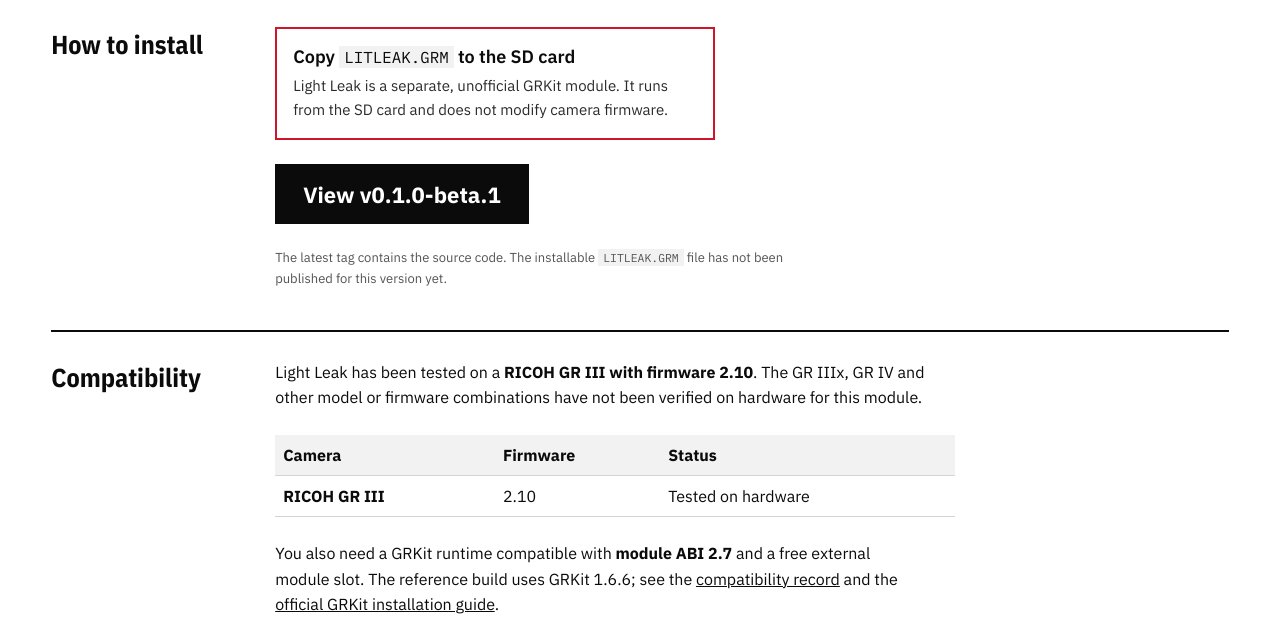
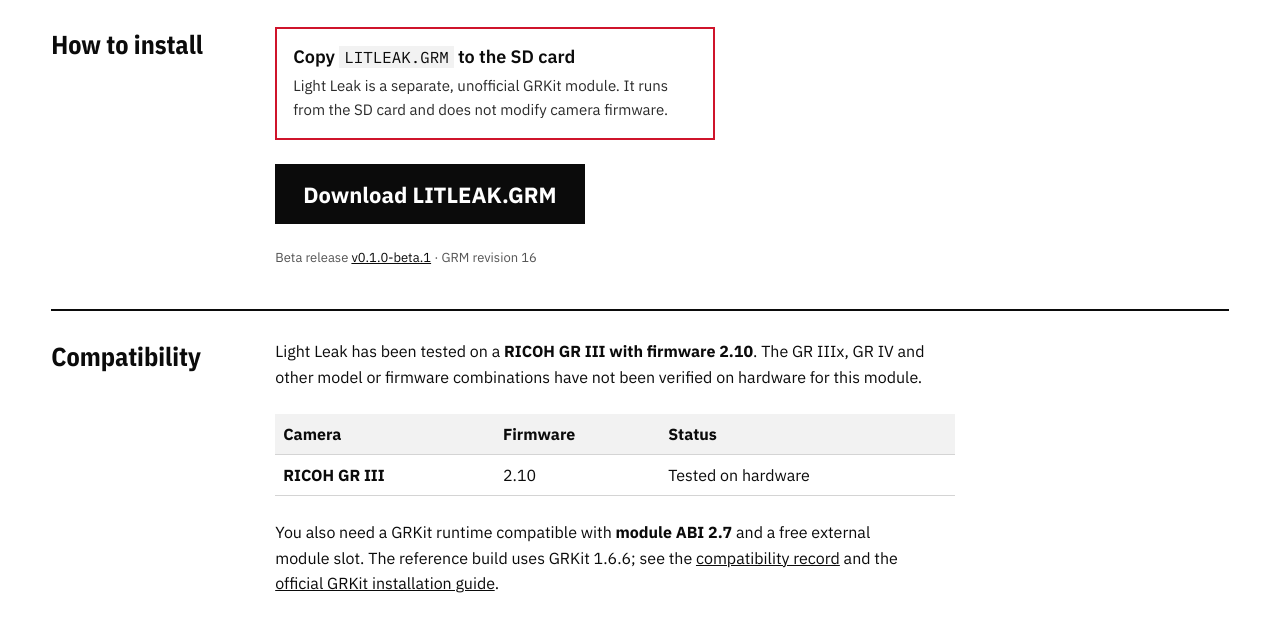
Before and after one commit to brunolimawd/grkit-light-leak, a plain HTML site: page install/index.html in a window 1280 px wide. Shown: the part 181-800 px from the top of the page. Drawn offline with Linux system fonts and the light colour scheme.

Commit message:
fix(site): link to the published Light Leak binary

```diff
--- a/install/index.html
+++ b/install/index.html
@@ -75,8 +75,8 @@
           <h3>Copy <code>LITLEAK.GRM</code> to the SD card</h3>
           <p>Light Leak is a separate, unofficial GRKit module. It runs from the SD card and does not modify camera firmware.</p>
         </div>
-        <a class="download landing-install landing-safe-install" href="https://github.com/brunolimawd/grkit-light-leak/releases/tag/v0.1.0-beta.1">View v0.1.0-beta.1</a>
-        <p class="note">The latest tag contains the source code. The installable <code>LITLEAK.GRM</code> file has not been published for this version yet.</p>
+        <a class="download landing-install landing-safe-install" href="https://github.com/brunolimawd/grkit-light-leak/releases/download/v0.1.0-beta.1/LITLEAK.GRM">Download LITLEAK.GRM</a>
+        <p class="note">Beta release <a href="https://github.com/brunolimawd/grkit-light-leak/releases/tag/v0.1.0-beta.1">v0.1.0-beta.1</a> · GRM revision 16</p>
       </div>
     </section>
 
```
Also changed, not shown: pt-br/install/index.html (+2 -2 lines).
